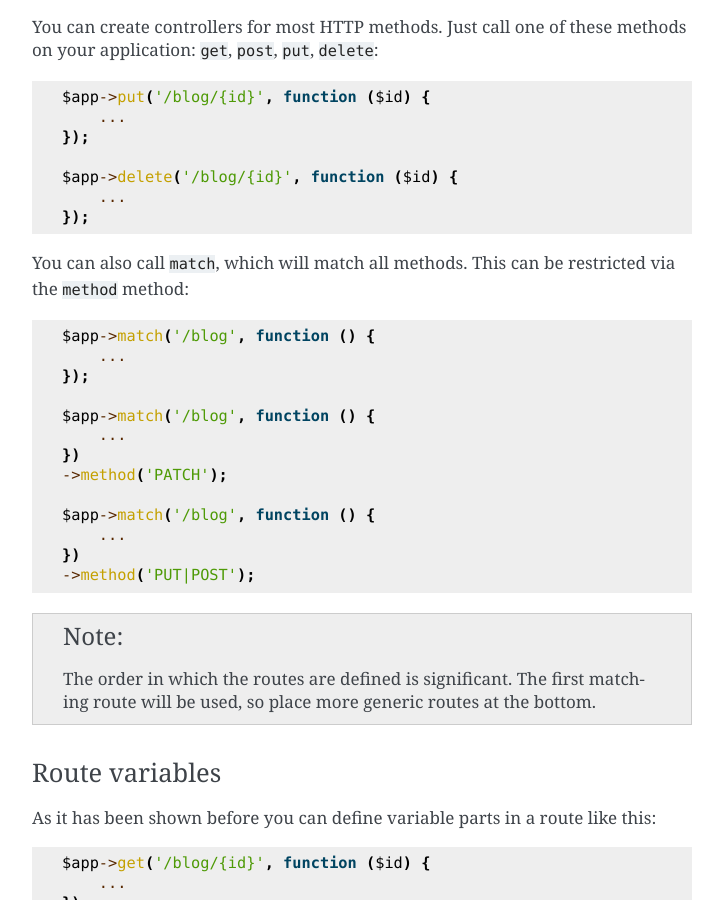
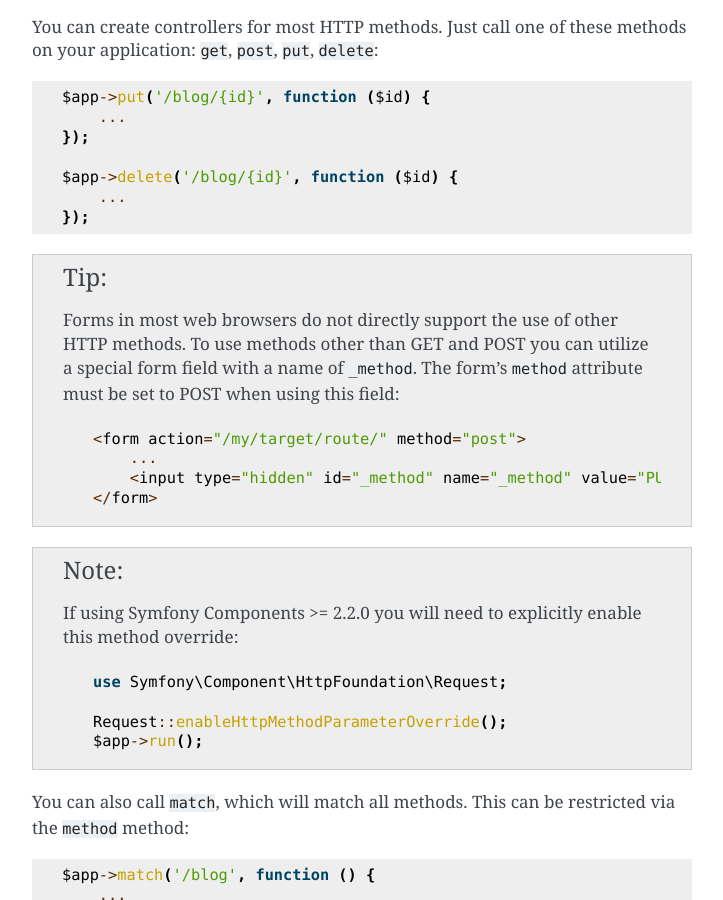
Before and after one commit to silexphp/Silex, a Sphinx documentation site: the page built from doc/usage.rst, in a window 1280 px wide and 900 px high, scrolled down 4683 px. Shown: the whole window, without its empty margins (388-1111 px from the left). Built offline with Sphinx 7.4.7, drawn with Linux system fonts in a browser that asks for light colours; pages that are not in the unit, such as notebooks, are missing from menus.

Commit message:
Added _method tip and advice for enableHttpMethodParameterOverride()

```diff
--- a/doc/usage.rst
+++ b/doc/usage.rst
@@ -229,6 +229,24 @@
     $app->delete('/blog/{id}', function ($id) {
         ...
     });
+
+.. tip::
+
+    Forms in most web browsers do not directly support the use of other HTTP methods. To use methods other than GET and POST you can utilize a special form field with a name of ``_method``. The form's ``method`` attribute must be set to POST when using this field::
+
+        <form action="/my/target/route/" method="post">
+            ...
+            <input type="hidden" id="_method" name="_method" value="PUT" />
+        </form>
+
+.. note::
+
+    If using Symfony Components >= 2.2.0 you will need to explicitly enable this method override::
+
+        use Symfony\Component\HttpFoundation\Request;
+
+        Request::enableHttpMethodParameterOverride();
+        $app->run();
 
 You can also call ``match``, which will match all methods. This can be
 restricted via the ``method`` method::
```
